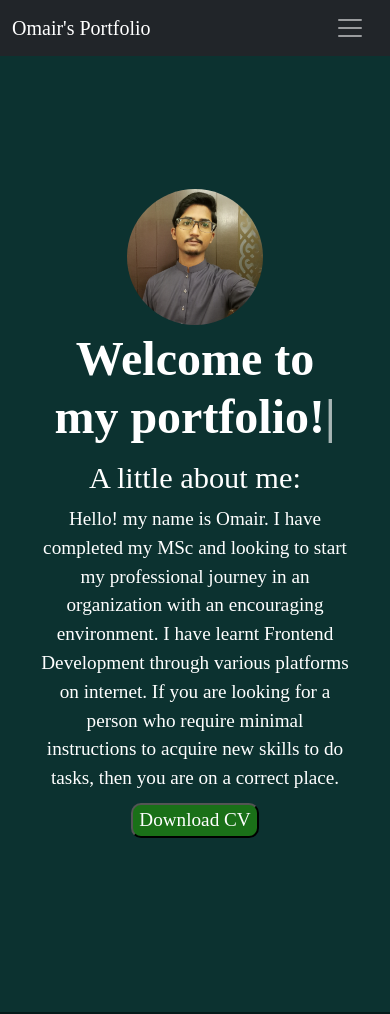
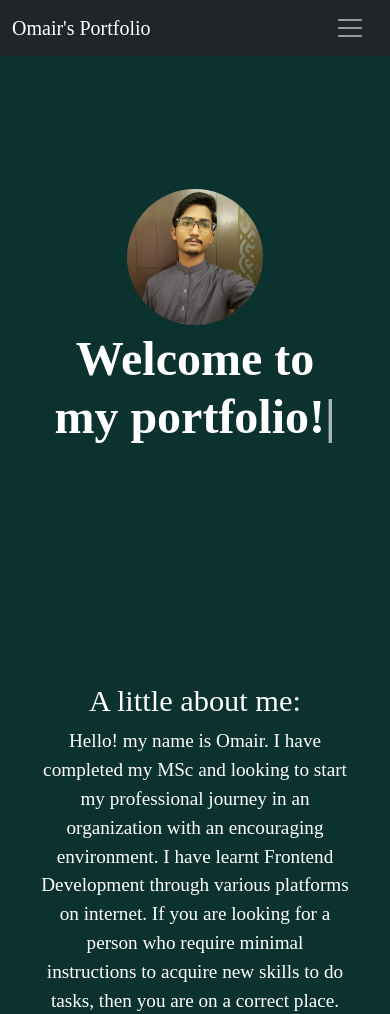
Before and after one commit to Omair619/Omair-s-Portfolio, a plain HTML site: page index.html in a window 390 px wide. Shown: the top 1014 px of the page. Drawn offline with nearby package versions, Linux system fonts and the light colour scheme; a web font is replaced by a local one.

Commit message:
Update style.css
added "about id" to fix cumulative layout shift

```diff
--- a/style.css
+++ b/style.css
@@ -272,6 +272,9 @@ footer{
 }
 
 @media screen and (max-width: 1000px){
+    #about{
+        min-height: 40vh;
+    }
     .offcanvas-end{
         width: 200px;
     }
```
